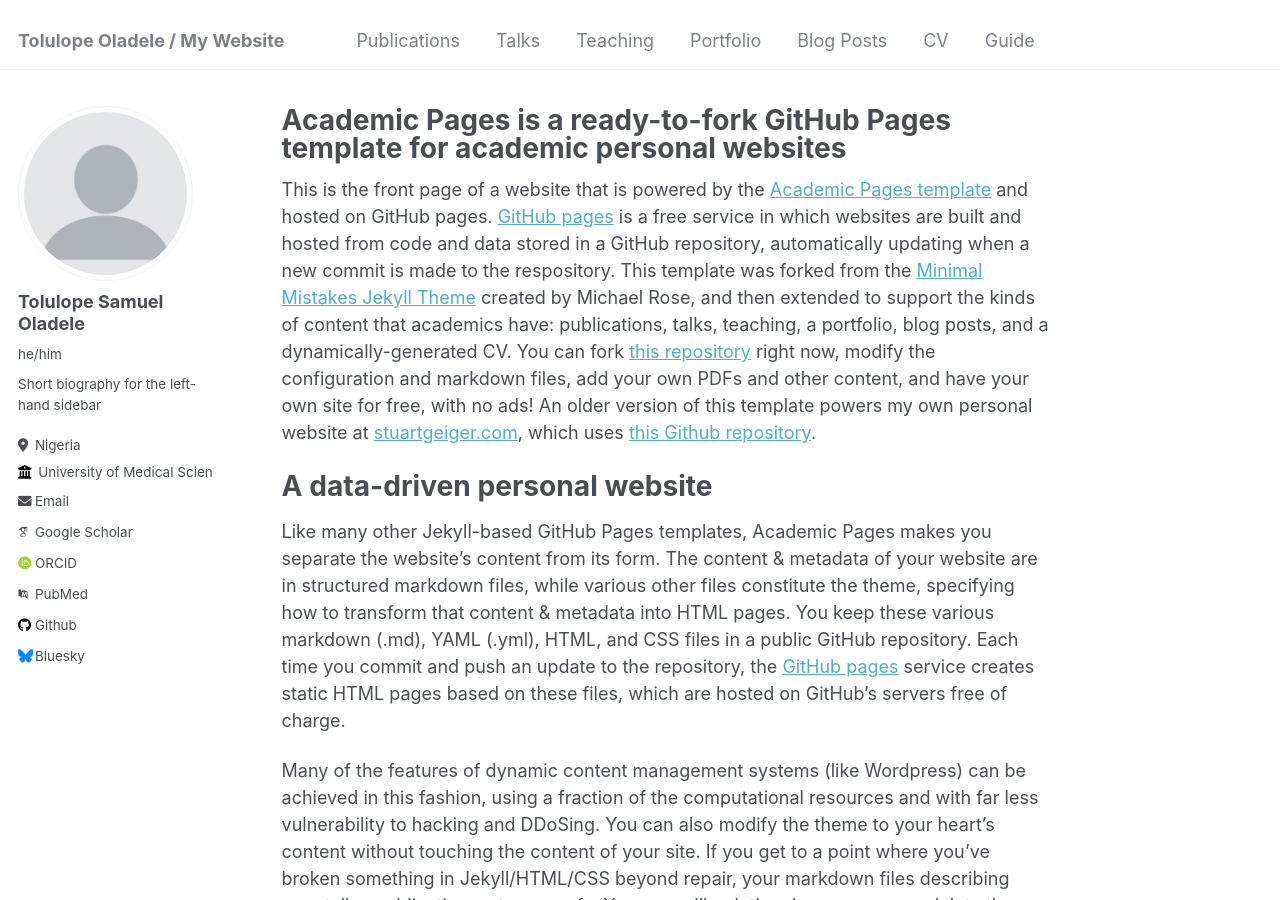
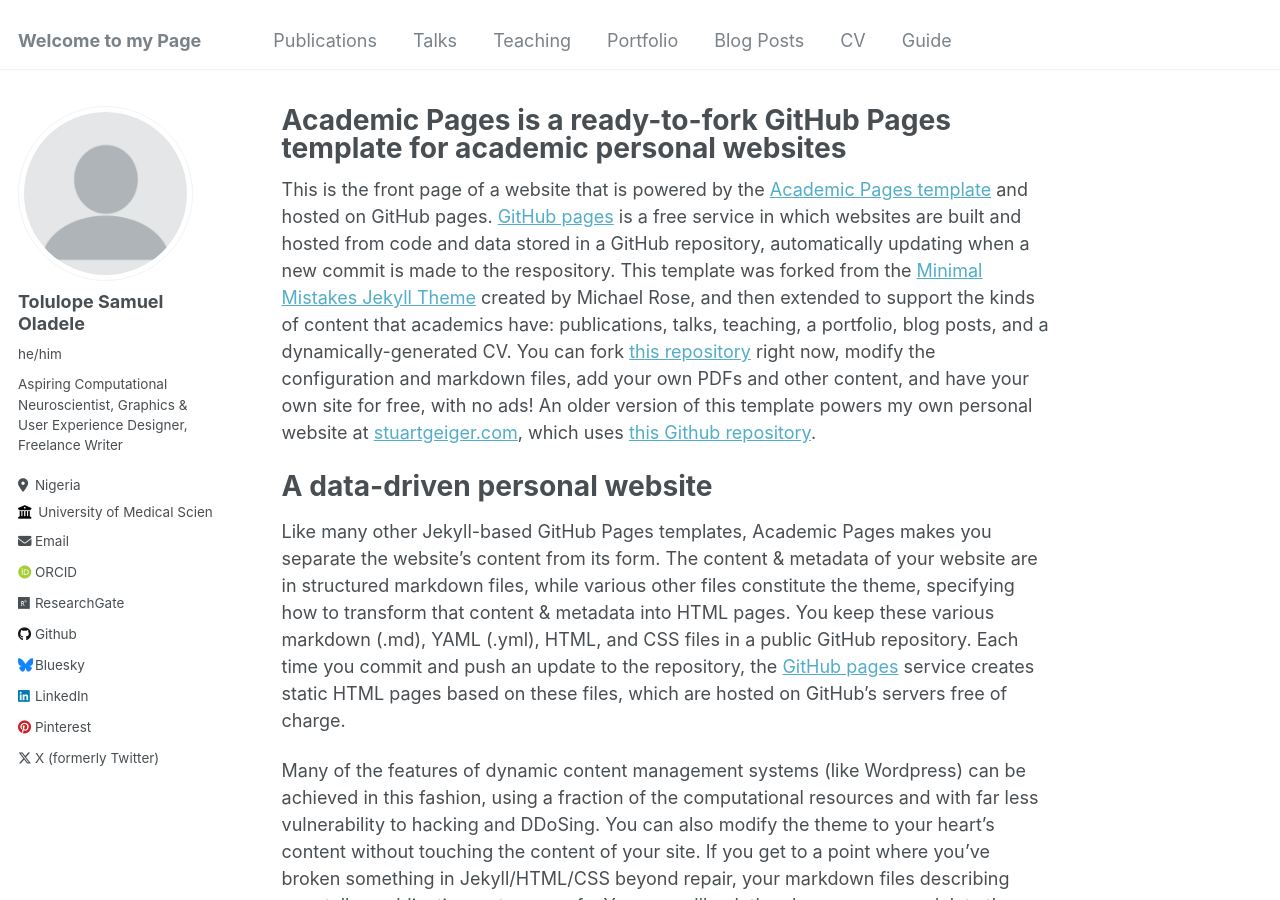
Before and after one commit to Tolulanguy/tolulanguy, a Jekyll site: the page built from _pages/about.md, in a window 1280 px wide and 900 px high. Built offline with Jekyll 4.4.1, drawn with Linux system fonts in a browser that asks for light colours; some web fonts are replaced.

Commit message:
Update _config.yml

```diff
--- a/_config.yml
+++ b/_config.yml
@@ -8,7 +8,7 @@
 
 # Basic Site Settings
 locale                   : "en-US"
-title                    : "Tolulope Oladele / My Website"
+title                    : "Welcome to my Page"
 title_separator          : "-"
 name                     : &name "Tolulope Oladele"
 description              : &description "personal description"
@@ -16,7 +16,7 @@
 baseurl                  : "" # the subpath of your site, e.g. "/blog"
 repository               : "tolulanguy/tolulanguy.github.io"
 
-# Site Author - The following control what appear as part of the author content on the side bar.
+# Site Author - The following control what appears as part of the author content on the sidebar.
 #               If a field is blank the icon and link will not appear, otherwise it will be shown.
 #               Additional customization can be done by editing /_includes/author-profile.html
 author:
@@ -24,25 +24,25 @@
   avatar           : "profile.png"
   name             : "Tolulope Samuel Oladele"
   pronouns         : "he/him"
-  bio              : "Short biography for the left-hand sidebar"
+  bio              : "Aspiring Computational Neuroscientist, Graphics & User Experience Designer, Freelance Writer"
   location         : "Nigeria"
-  employer         : "University of Medical Sciences, Ondo"
+  employer         : "University of Medical Sciences"
   uri              : # URL
   email            : "toladele@unimed.edu.ng"
 
   # Academic websites
   arxiv            : # URL - Update with the correct link to your profile
-  googlescholar    : "https://scholar.google.com/citations?user=PS_CX0AAAAAJ"
+  googlescholar    : # "https://scholar.google.com/citations?user=PS_CX0AAAAAJ"
   impactstory      : # URL
-  orcid            : "http://orcid.org/yourorcidurl"
-  pubmed           : "https://www.ncbi.nlm.nih.gov/pubmed/?term=john+snow"
-  researchgate     : # URL
+  orcid            : "https://orcid.org/0000-0002-8954-421X"
+  pubmed           : #"https://www.ncbi.nlm.nih.gov/pubmed/?term=john+snow"
+  researchgate     : "https://www.researchgate.net/profile/Tolulope-Oladele-4"
 
   # Repositories and software development
   bitbucket        : # Username - Update with your username on the site
   codepen          : # Username
   dribbble         : # Username
-  github           : "academicpages"
+  github           : "tolulanguy"
   kaggle           : # Username
   stackoverflow    : # User number or user number and name (i.e., use "1" or "1/jeff-atwood")
 
@@ -54,17 +54,17 @@
   goodreads        : # Username
   google_plus      : # Username
   keybase          : # Username
-  instagram        : # Username
+  Instagram        : "tolulanguy"
   lastfm           : # Username
-  linkedin         : # Username
+  linkedin         : "tolulanguy"
   mastodon         : # URL
   medium           : # URL
-  pinterest        : # Username
+  pinterest        : "tolulanguy"
   soundcloud       : # Username
   steam            : # Username
   telegram         : # URL
   tumblr           : # Username
-  twitter          : # Username for X / Twitter
+  twitter          : "xx_tolu"
   vine             : # Username
   weibo            : # Username
   wikipedia        : # Username
```
